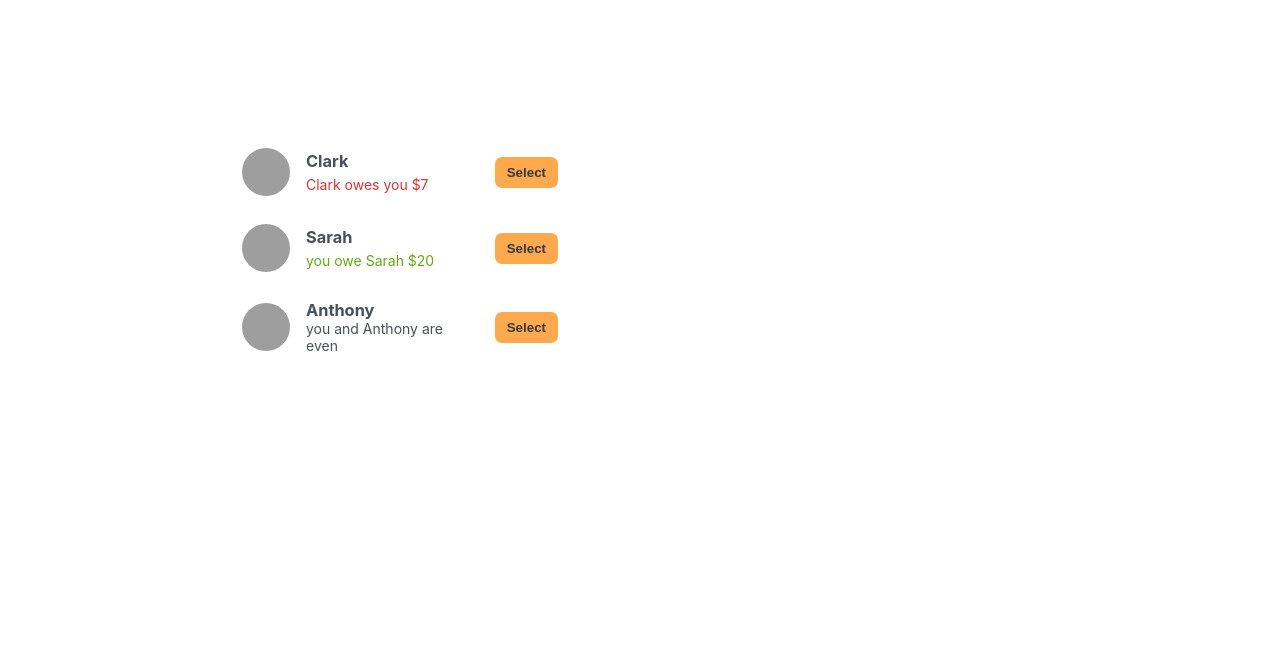
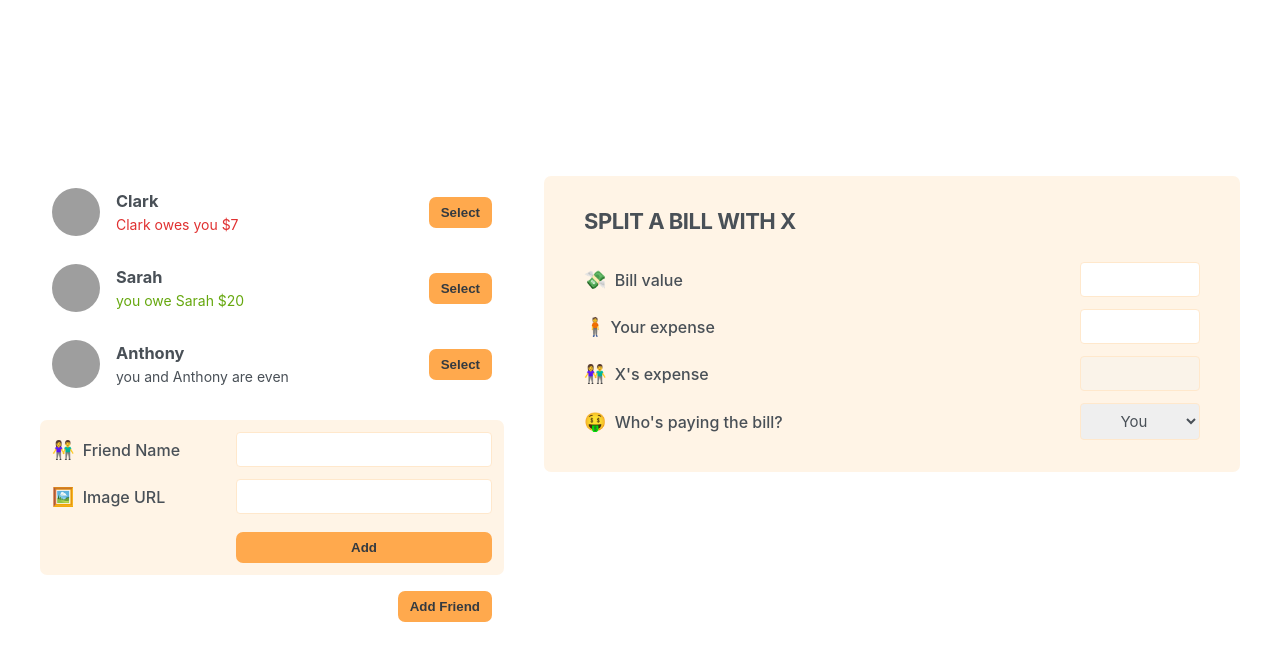
Before and after one commit to PouyaKhDev/eat-n-split, a React (Create React App) app: page / in a window 1280 px wide. Shown: the top 660 px of the page. Built offline with nearby package versions, Linux system fonts and the light colour scheme; grey boxes are pictures that could not be loaded.

Commit message:
2: Forms static part done

```diff
--- a/src/App.js
+++ b/src/App.js
@@ -24,7 +24,11 @@
     <div className="app">
       <div className="sidebar">
         <FriendsList />
+        <FormAddFriend />
+        <Button>Add Friend</Button>
       </div>
+
+      <FormSplitBill />
     </div>
   );
 }
@@ -61,9 +65,50 @@
 
       {friend.balance === 0 && <p>{`you and ${friend.name} are even`}</p>}
 
-      <button className="button">Select</button>
+      <Button>Select</Button>
     </li>
   );
 }
 
+function FormAddFriend() {
+  return (
+    <form className="form-add-friend">
+      <label>👫 Friend Name</label>
+      <input type="text" />
+
+      <label>🖼️ Image URL</label>
+      <input type="text" />
+
+      <Button>Add</Button>
+    </form>
+  );
+}
+
+function FormSplitBill() {
+  return (
+    <form className="form-split-bill">
+      <h2>Split a bill with X</h2>
+
+      <label>💸 Bill value</label>
+      <input type="text" />
+
+      <label>🧍Your expense</label>
+      <input type="text" />
+
+      <label>👫 X's expense</label>
+      <input type="text" disabled />
+
+      <label>🤑 Who's paying the bill?</label>
+      <select>
+        <option value="user">You</option>
+        <option value="friend">Friend</option>
+      </select>
+    </form>
+  );
+}
+
+function Button({ children }) {
+  return <button className="button">{children}</button>;
+}
+
 export default App;
--- a/src/index.css
+++ b/src/index.css
@@ -18,7 +18,7 @@
 }
 
 body {
-  height: 100vh;
+  min-height: 100vh;
   color: #495057;
   display: flex;
   align-items: center;
@@ -26,9 +26,11 @@
 }
 
 .app {
+  max-width: 150rem;
   min-height: 66vh;
+  padding: 4rem;
   display: grid;
-  grid-template-columns: 34rem 44rem;
+  grid-template-columns: 1fr 1.5fr;
   column-gap: 4rem;
   align-items: start;
 }
@@ -46,6 +48,10 @@
 
 .button:hover {
   background-color: var(--color-dark);
+}
+
+.sidebar {
+  width: 100%;
 }
 
 .sidebar ul {
@@ -118,7 +124,7 @@
 }
 
 .form-add-friend {
-  grid-template-columns: 1fr 1.5fr;
+  grid-template-columns: 1fr 1fr;
   margin-bottom: 1.6rem;
   padding: 1.2rem;
 }
```
Also changed, not shown: 1 other file (tests, documents, lock files or other folders).
